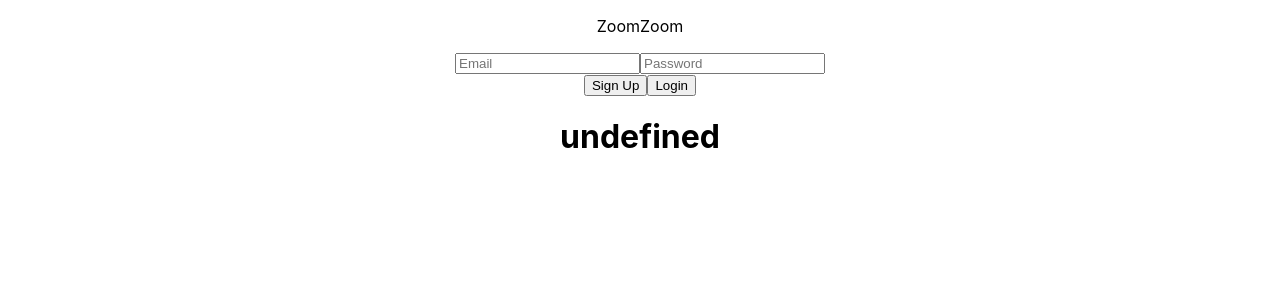
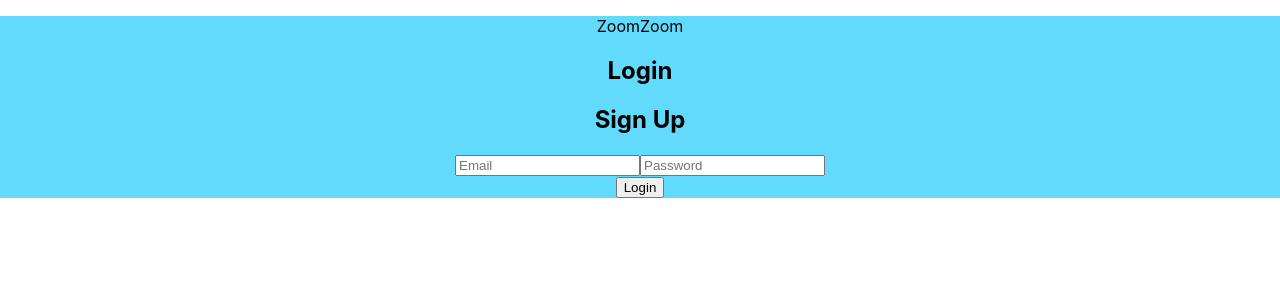
Before and after one commit to jjiajun/TraceYourEther-Frontend, a React (Create React App) app: page /main in a window 1280 px wide. Shown: the top 300 px of the page. Built offline with nearby package versions, Linux system fonts and the light colour scheme; no server answers.

Commit message:
edited landing page to cater for sign up and log in

```diff
--- a/src/App.css
+++ b/src/App.css
@@ -36,3 +36,7 @@
     transform: rotate(360deg);
   }
 }
+
+.loginBox {
+  background-color: #61dafb;
+}
--- a/src/components/LandingPage.jsx
+++ b/src/components/LandingPage.jsx
@@ -14,13 +14,18 @@ export default function LandingPage({user}) {
   const [password, setPassword] = useState('');
   // State and setter for signup and login message
   const [message, setMessage] = useState('');
+  const  [name , setName] = useState('')
+
+  const [signUpVisible , setSignUpVisible] = useState(false);
+  const [logInVisible , setLogInVisible] = useState(true);
 
 
   const signUpAttempt = () => {
     //data to send to backend
     const data = {
-      userEmail : email ,
-      userPassword : password,
+      email : email ,
+      password : password,
+      name : name,
     }
     axios.post(`${REACT_APP_BACKEND}/signup` , data).then((response)=>{
       if (response.data === 'Something went wrong when creating a new user') {
@@ -65,9 +70,14 @@ export default function LandingPage({user}) {
     });
   };
 
+  const toggleLogInSignUp = () =>{
+    setLogInVisible(!logInVisible)
+    setSignUpVisible(!signUpVisible)
+  }
 
-  return (
-    <div id="landing-background">
+  if (logInVisible) {
+    return (
+      <div id="landing-background">
 
         <div className="loginBox">
           <p className="logo">
@@ -75,6 +85,10 @@ export default function LandingPage({user}) {
             ZoomZoom
           </p>
           <div className="loginSmallBox">
+            <div>
+              <h2>Login</h2>
+              <h2 onClick={toggleLogInSignUp}>Sign Up</h2>
+            </div>
             <input
               name="email"
               id="email"
@@ -90,20 +104,108 @@ export default function LandingPage({user}) {
             />
           </div>
           <div className="btn-container">
+            <button className="btn login-btn" type="submit" onClick={loginAttempt}>
+              Login
+              {' '}
+            </button>
+          </div>
+
+          <Message displayMessage={message} />
+        </div>
+
+    </div>
+    )
+  }
+
+  if (signUpVisible) {
+    return (
+    <div id="landing-background">
+
+        <div className="loginBox">
+          <p className="logo">
+            <i className="fas fa-utensils" />
+            ZoomZoom
+          </p>
+          <div className="loginSmallBox">
+            <div>
+              <h2 onClick={toggleLogInSignUp}>Login</h2>
+              <h2 >Sign Up</h2>
+            </div>
+            <input
+              name="email"
+              id="email"
+              placeholder="Email"
+              onChange={(event) => setEmail(event.target.value)}
+            />
+            <input
+              name="password"
+              id="password"
+              type="password"
+              placeholder="Password"
+              onChange={(event) => setPassword(event.target.value)}
+            />
+            <input
+              name="name"
+              id="name"
+              type="name"
+              placeholder="Name"
+              onChange={(event) => setName(event.target.value)}
+            />
+          </div>
+          <div className="btn-container">
             <button className="btn sub-btn" type="submit" onClick={signUpAttempt}>
               Sign Up
               {' '}
             </button>
 
-            <button className="btn login-btn" type="submit" onClick={loginAttempt}>
-              Login
-              {' '}
-            </button>
-            <Trial />
           </div>
+
           <Message displayMessage={message} />
         </div>
 
     </div>
   );
+  }
+
+  // return (
+  //   <div id="landing-background">
+
+  //       <div className="loginBox">
+  //         <p className="logo">
+  //           <i className="fas fa-utensils" />
+  //           ZoomZoom
+  //         </p>
+  //         <div className="loginSmallBox">
+  //           <input
+  //             name="email"
+  //             id="email"
+  //             placeholder="Email"
+  //             onChange={(event) => setEmail(event.target.value)}
+  //           />
+  //           <input
+  //             name="password"
+  //             id="password"
+  //             type="password"
+  //             placeholder="Password"
+  //             onChange={(event) => setPassword(event.target.value)}
+  //           />
+  //         </div>
+  //         <div className="btn-container">
+  //           <button className="btn sub-btn" type="submit" onClick={signUpAttempt}>
+  //             Sign Up
+  //             {' '}
+  //           </button>
+
+  //           <button className="btn login-btn" type="submit" onClick={loginAttempt}>
+  //             Login
+  //             {' '}
+  //           </button>
+  //           <Trial />
+  //         </div>
+
+  //         <Message displayMessage={message} />
+  //       </div>
+
+  //   </div>
+  // );
 }
```
